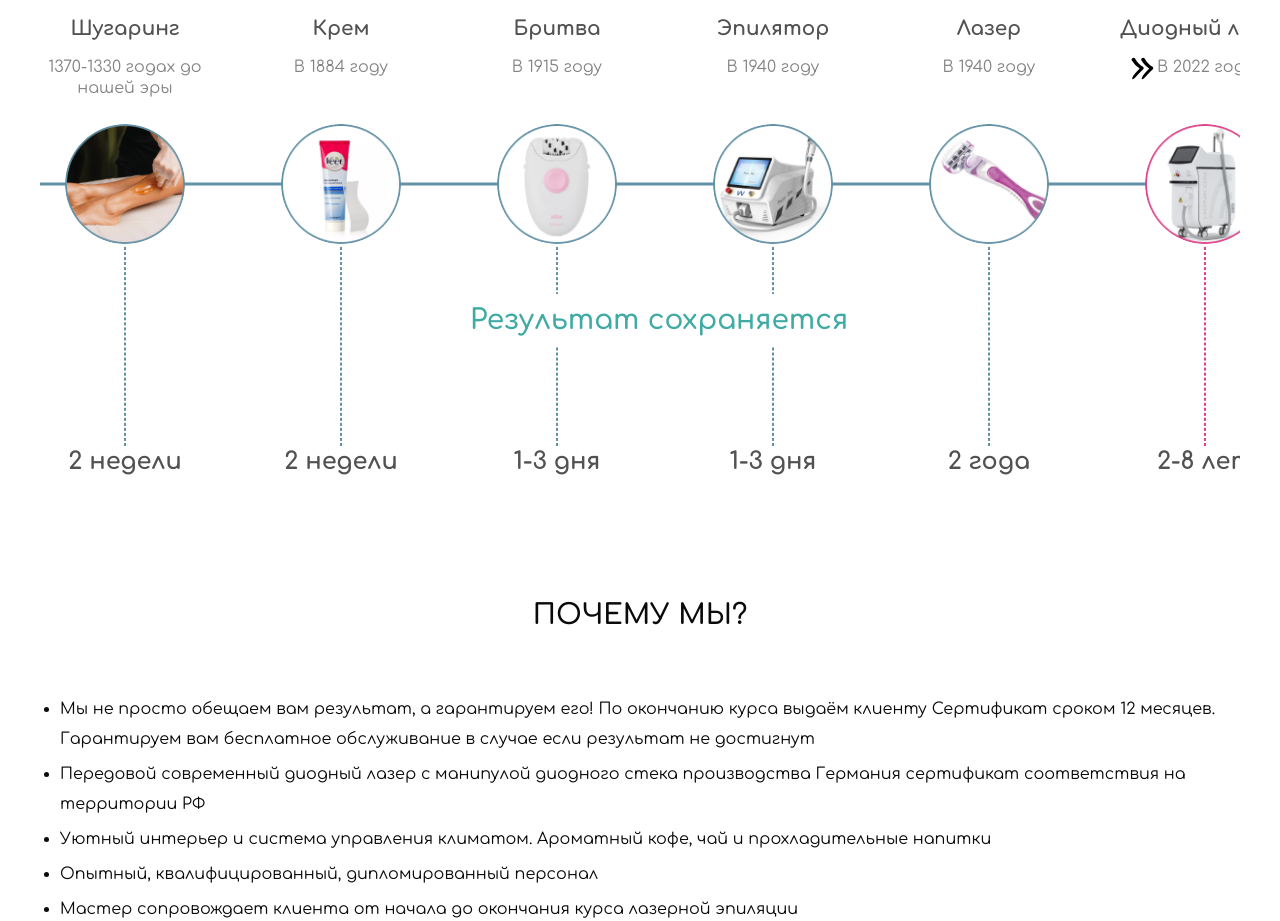
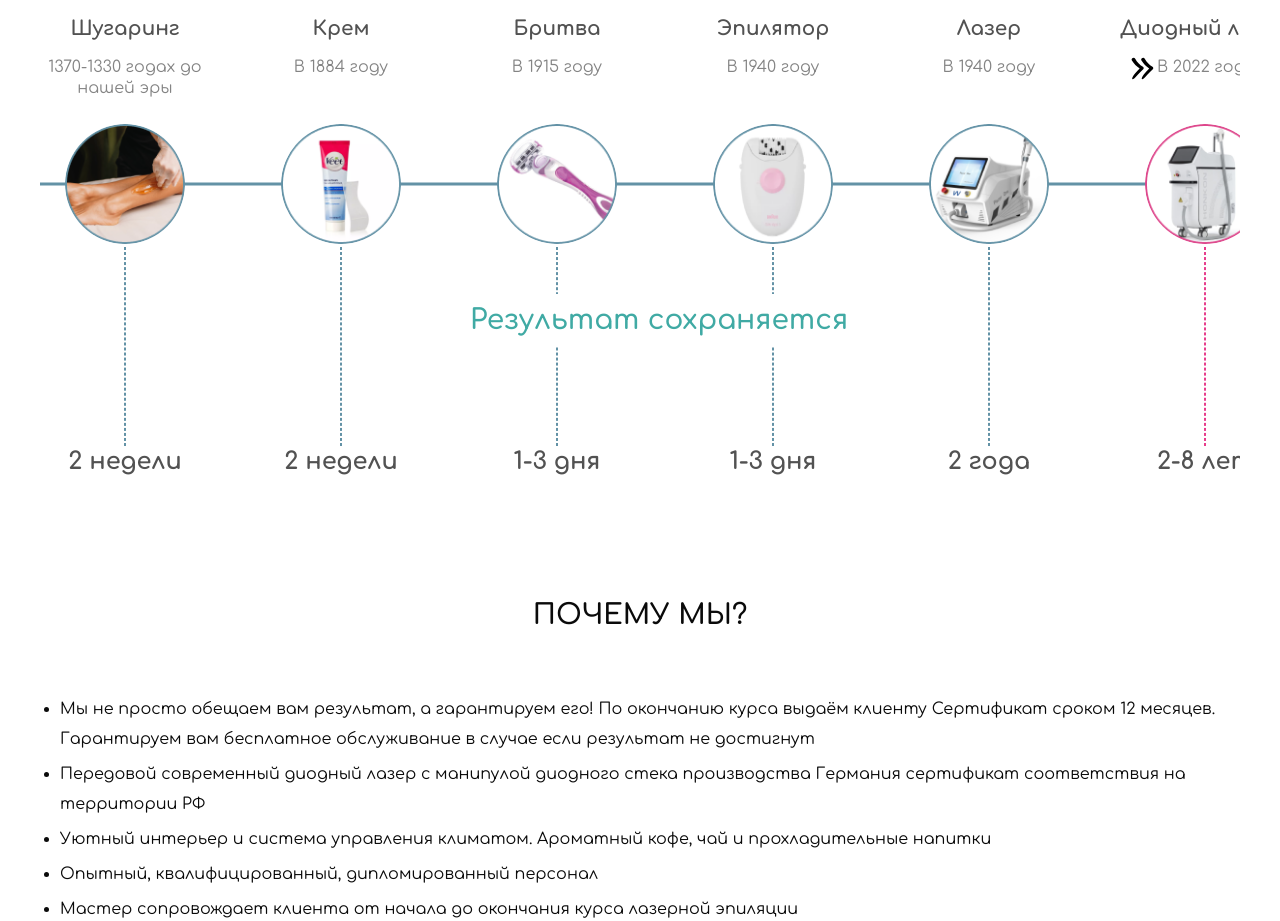
Before and after one commit to t1ep1l0t/lazerpil.ru, a Vue app in the folder client/: page /about-us in a window 1280 px wide. Shown: the part 1640-2561 px from the top of the page. Built offline with nearby package versions, Linux system fonts and the light colour scheme; no server answers.

Commit message:
update arrow on evolution section

```diff
--- a/client/src/views/AboutView.vue
+++ b/client/src/views/AboutView.vue
@@ -120,7 +120,7 @@
                 <span class="evolution__desc">
                   В 1915 году
                 </span>
-                <img src="../assets/static-images/evolution-4.png" alt="" class="evolution__img">
+                <img src="../assets/static-images/evolution-3.png" alt="" class="evolution__img">
                 <span class="evolution__dashed"></span>
                 <span class="evolution__time">
                   1-3 дня
@@ -133,7 +133,7 @@
                 <span class="evolution__desc">
                   В 1940 году
                 </span>
-                <img src="../assets/static-images/evolution-5.png" alt="" class="evolution__img">
+                <img src="../assets/static-images/evolution-4.png" alt="" class="evolution__img">
                 <span class="evolution__dashed"></span>
                 <span class="evolution__time">
                   1-3 дня
@@ -146,7 +146,7 @@
                 <span class="evolution__desc">
                   В 1940 году
                 </span>
-                <img src="../assets/static-images/evolution-3.png" alt="" class="evolution__img">
+                <img src="../assets/static-images/evolution-5.png" alt="" class="evolution__img">
                 <span class="evolution__dashed"></span>
                 <span class="evolution__time">
                   2 года
```
